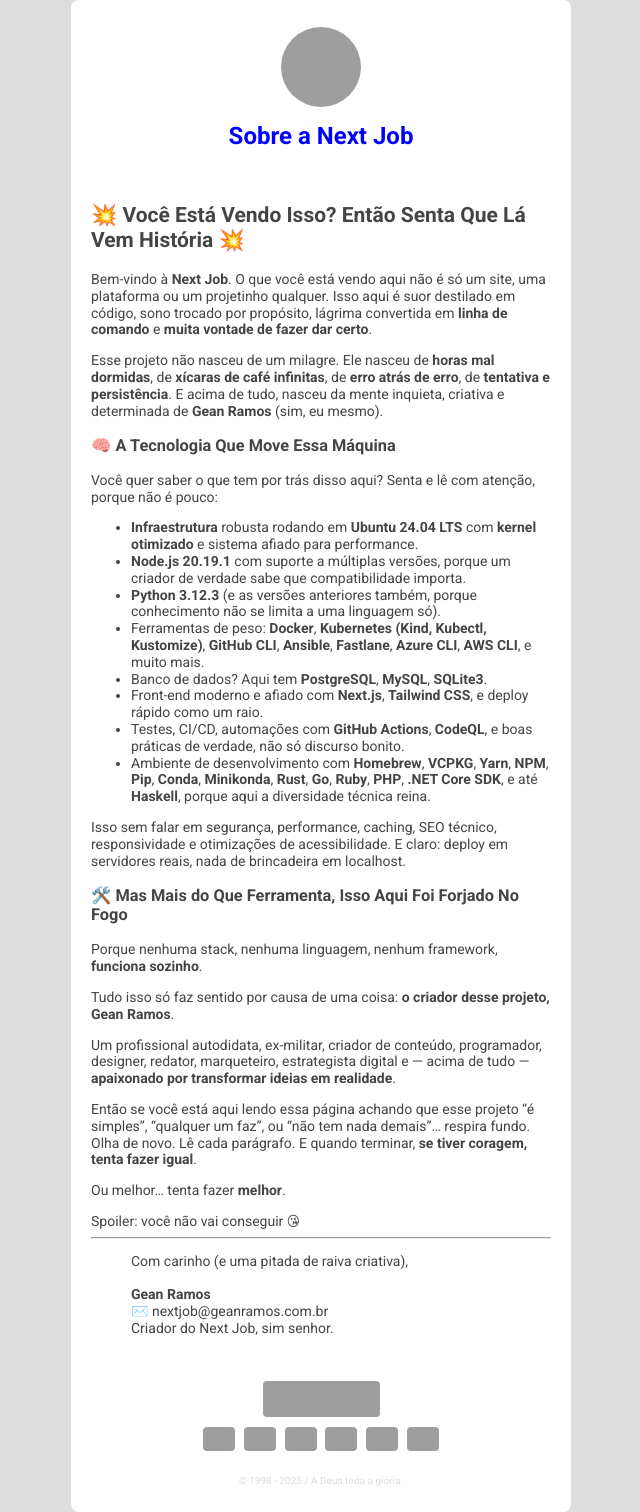
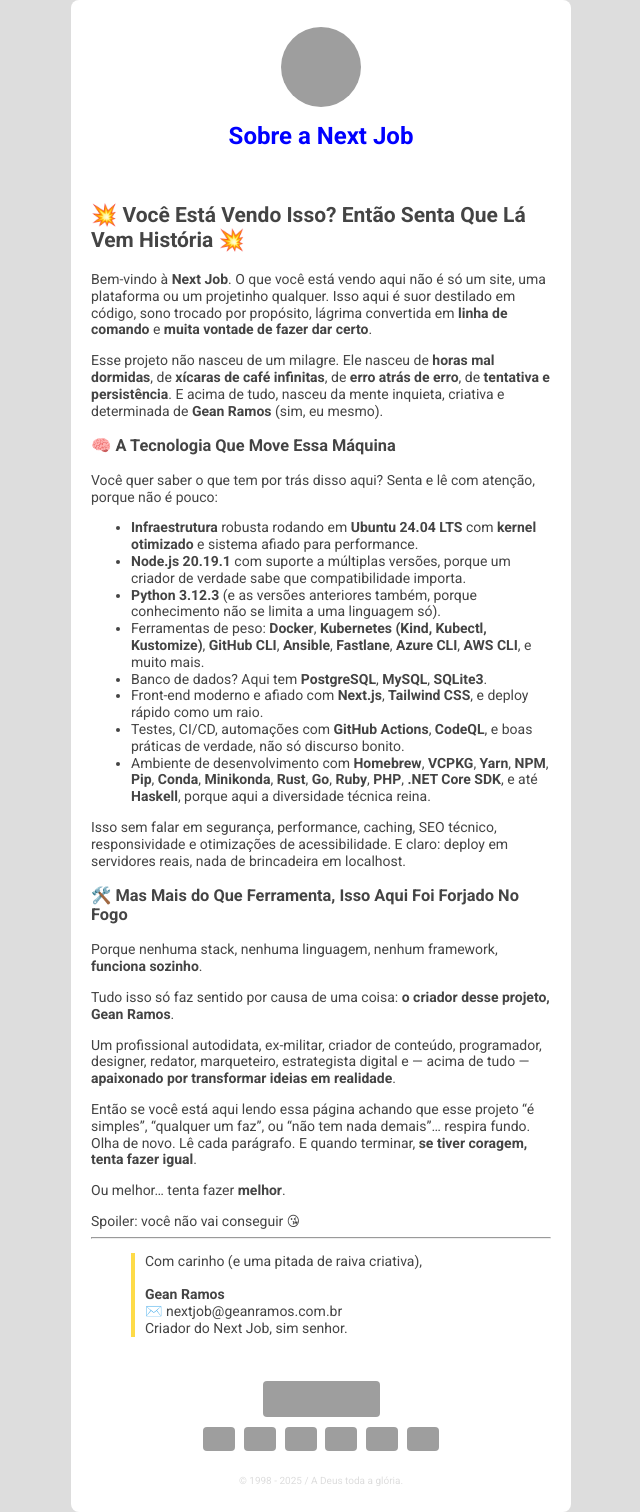
Before and after one commit to geanramos/gmailpage, a Jekyll site: the page built from _posts/2025-05-15-sobre.md, in a window 1280 px wide. Shown: the whole page, without its empty margins (319-959 px from the left). Built offline with Jekyll 4.4.1, drawn with Linux system fonts in a browser that asks for light colours; grey boxes are pictures that could not be loaded.

Commit message:
Add files via upload

```diff
--- a/_includes/head.html
+++ b/_includes/head.html
@@ -11,7 +11,7 @@
 <meta content="{{ page.image }}" property="og:image" />
 <meta content="{{ page.title }}" property="og:title" />
 <meta content="{{ page.description }}" name="description" />
-<link href="img/style.css?v=5" rel="stylesheet" type="text/css" />
+<link href="img/style.css?v=6" rel="stylesheet" type="text/css" />
 <link href="https://fonts.googleapis.com/css2?family=Roboto:wght@400;700" rel="stylesheet" type="text/css" />
 <!-- favicon d1oco4z2z1fhwp d15k2d11r6t6rl -->
 <link rel="alternate icon" class="js-site-favicon" type="image/png" href="https://fonts.gstatic.com/s/e/notoemoji/16.0/1f4ec/32.png" />
--- a/img/style.css
+++ b/img/style.css
@@ -205,3 +205,15 @@ margin-right: 0;
 .gcr-linha-2 .gcr-col-1 .gcr-bloco-1 .gcr-icon-label a {
 color: #1e0e4b;
 }
+
+blockquote {
+background-color: #ffffff;
+  padding-bottom: 0px;
+  padding-left: 10px;
+  padding-right: 0px;
+  padding-top: 0px;
+  border-left-color: #fedb48;
+  border-left-style: solid;
+  border-left-width: 4px;
+  border-radius: 0px;
+}
```
